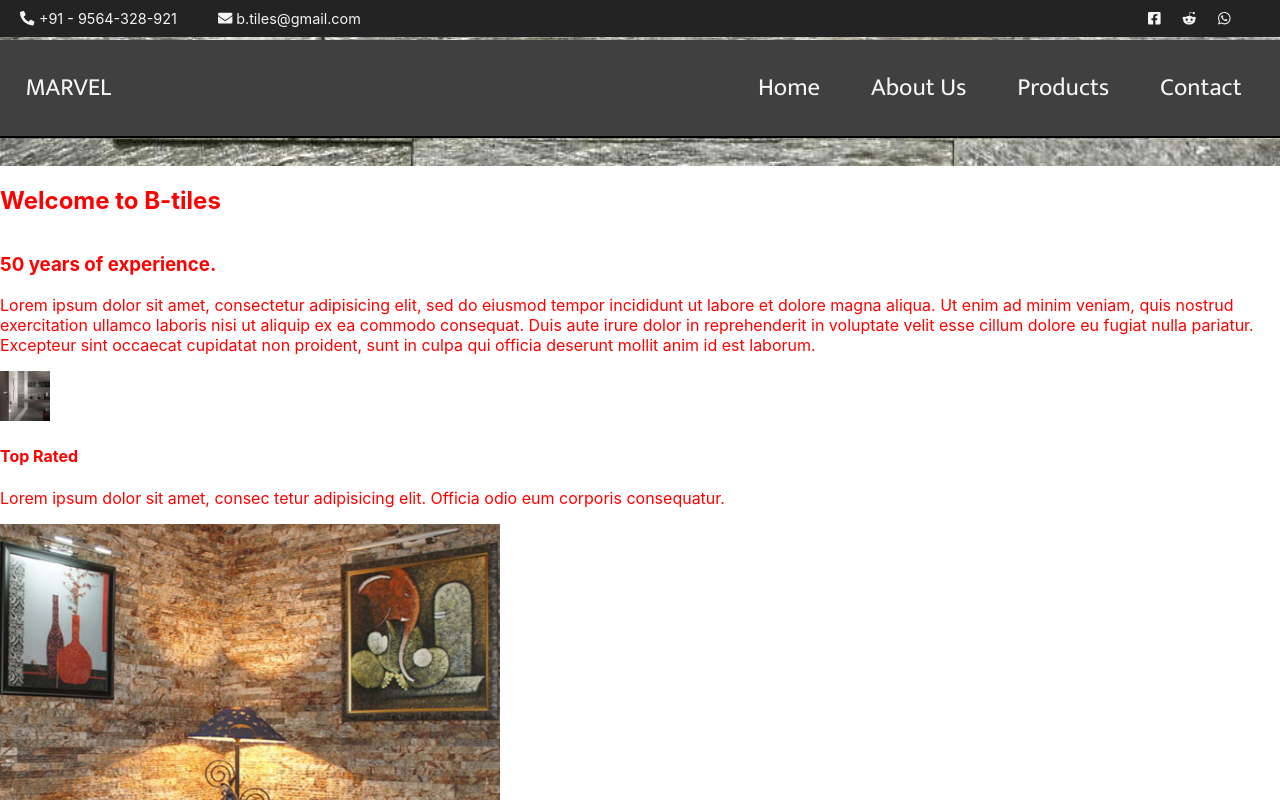
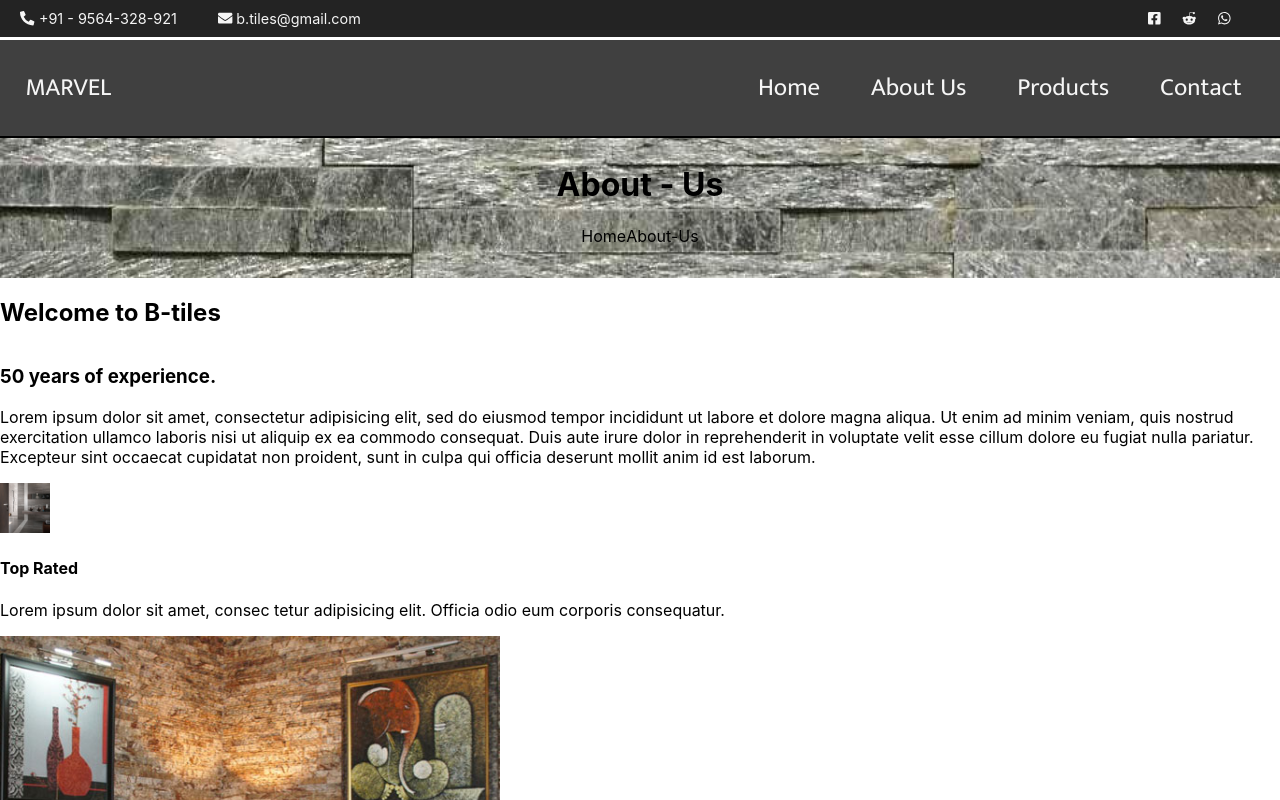
Before and after one commit to Lalit1999/B-tiles, a React (Create React App) app: page /about in a window 1280 px wide. Shown: the top 800 px of the page. Built offline with nearby package versions, Linux system fonts and the light colour scheme.

Commit message:
about css

```diff
--- a/src/comps/about/About.css
+++ b/src/comps/about/About.css
@@ -1,4 +1,4 @@
-.color
+.colr
 {
 	color: #000000 ;
 }
@@ -15,4 +15,5 @@
 	background-size: cover ;
 	background-repeat: no-repeat ;
 	padding: 2rem ;
+	margin-top: 7em ;
 }
--- a/src/comps/about/About.js
+++ b/src/comps/about/About.js
@@ -2,7 +2,6 @@ import React from 'react';
 import './About.css' ;
 
 
-import Image1 from '../images/main.jpg' ;
 import Image2 from '../images/int3.jpg' ;
 import Image3 from '../images/interior.png' ;
 import Image4 from '../images/internal.jpg' ;
@@ -14,7 +13,7 @@ class About extends React.Component
 	render()
 	{
 		return(
-			<div className = 'color'>
+			<div className = 'colr'>
 				<div className = 'bgimage'>
 					<h1>About - Us</h1>
 					<div>
```
